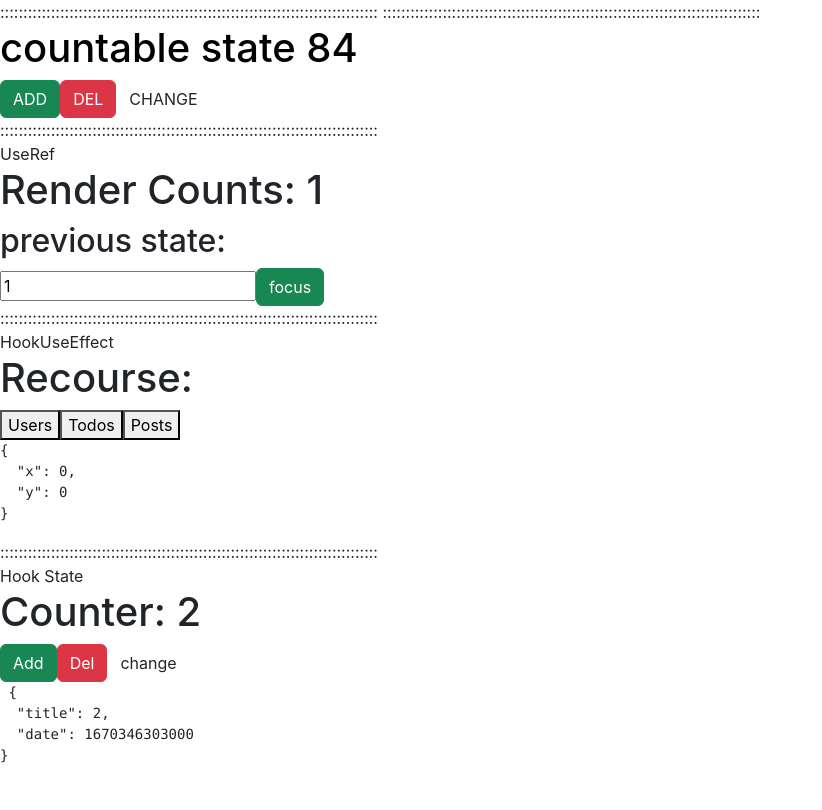
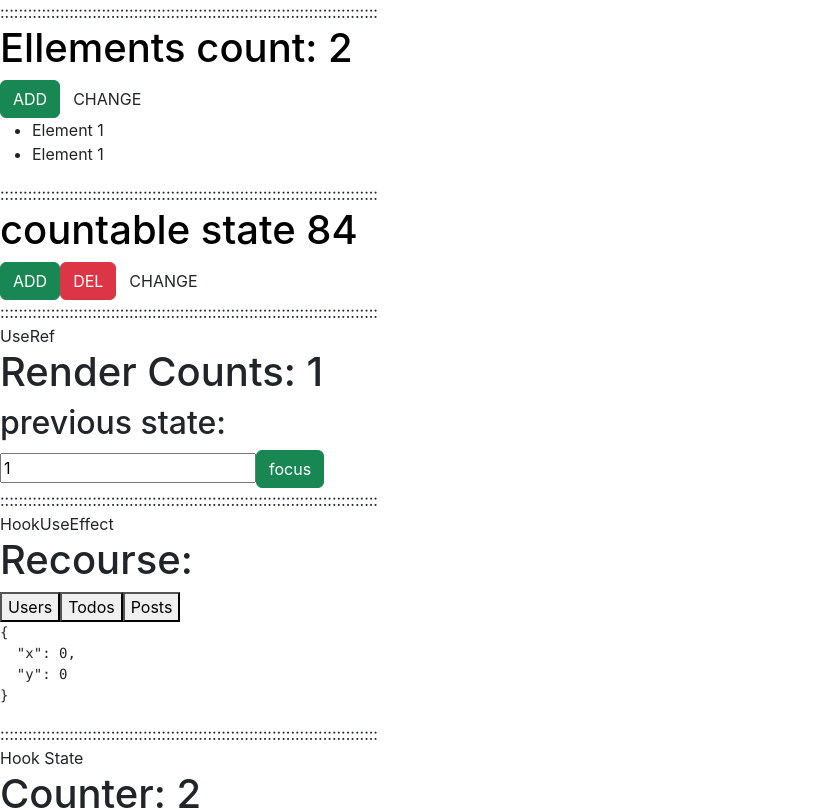
Before and after one commit to Paata1987/ReactHooksTemplates, a React (Create React App) app: page / in a window 1280 px wide. Shown: the top 810 px of the page, without its empty margins (0-822 px from the left). Built offline with nearby package versions, Linux system fonts and the light colour scheme; no server answers.

Commit message:
add use callBack hook template

```diff
--- a/src/App.js
+++ b/src/App.js
@@ -1,5 +1,6 @@
 import HookUseEffect from './examples/HookUseEffect';
 import State from './examples/State';
+import UseCallBack from './examples/UseCallBack';
 import UseMemo from './examples/UseMemo';
 import UseRef from './examples/UseRef';
 
@@ -8,6 +9,7 @@ function App() {
   return (
     <div className="App">
       ::::::::::::::::::::::::::::::::::::::::::::::::::::::::::::::::::::::::::::::::::
+      <UseCallBack />
       ::::::::::::::::::::::::::::::::::::::::::::::::::::::::::::::::::::::::::::::::::
       <UseMemo />
       ::::::::::::::::::::::::::::::::::::::::::::::::::::::::::::::::::::::::::::::::::
--- /dev/null
+++ b/src/examples/UseCallBack.jsx
@@ -0,0 +1,44 @@
+import { useState } from 'react';
+import React from 'react';
+import UseCallBackItemList from './UseCallBackItemList';
+import { useCallback } from 'react';
+
+export const UseCallBack = () => {
+  const [count, setCount] = useState(2);
+  const [colored, setColored] = useState(false);
+
+  const styles = { color: colored ? 'darkred' : 'black' };
+
+  const generateItemsFromAPI = useCallback(() => {
+    return new Array(count).fill('').map((i) => `Element ${i + 1}`);
+  }, [count]);
+
+  return (
+    <div>
+      <h1 style={styles}>Ellements count: {count} </h1>
+      <button
+        className="btn btn-success"
+        onClick={() => setCount((prev) => prev + 1)}
+      >
+        ADD
+      </button>
+      {/* <button
+        className="btn btn-danger"
+        onClick={() => setCount((prev) => prev - 1)}
+      >
+        DEL
+      </button> */}
+
+      <button
+        className="btn btn-warningr"
+        onClick={() => setColored((prev) => !prev)}
+      >
+        CHANGE
+      </button>
+
+      <UseCallBackItemList getItems={generateItemsFromAPI} />
+    </div>
+  );
+};
+
+export default UseCallBack;
--- /dev/null
+++ b/src/examples/UseCallBackItemList.jsx
@@ -0,0 +1,24 @@
+import React from 'react';
+import { useEffect } from 'react';
+import { useState } from 'react';
+
+function UseCallBackItemList({ getItems }) {
+  const [items, setItems] = useState([]);
+
+  useEffect(() => {
+    const newItems = getItems();
+    setItems(newItems);
+  }, [getItems]);
+
+  return (
+    <div>
+      <ul>
+        {items.map((i) => (
+          <li key={i}> {i} </li>
+        ))}
+      </ul>
+    </div>
+  );
+}
+
+export default UseCallBackItemList;
```
